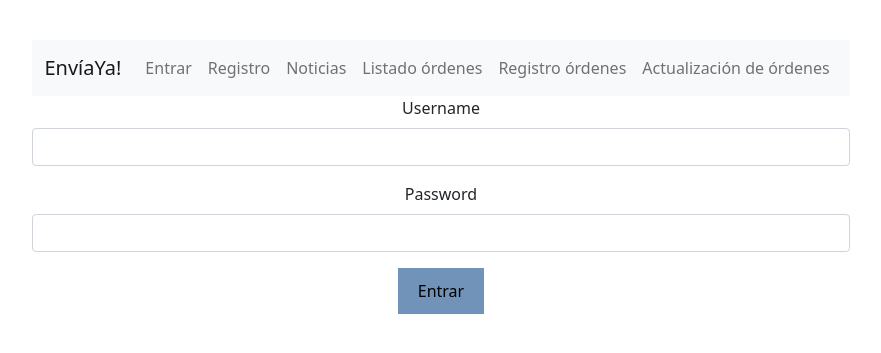
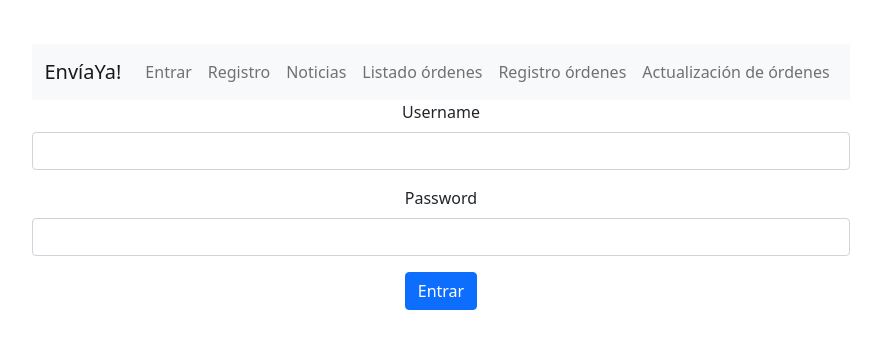
Before and after one commit to Nmartinez28/sprint2mintic, a React (Vite) app: page /Entrar in a window 1280 px wide. Shown: the part 223-576 px from the top of the page, without its empty margins (199-1080 px from the left). Built offline with nearby package versions, Linux system fonts and the light colour scheme.

Commit message:
Actualización Entrar

```diff
--- a/src/componentes/Entrar.jsx
+++ b/src/componentes/Entrar.jsx
@@ -1,28 +1,23 @@
 import { useRef } from "react"
 
 export default function Entrar() {
-
-    //Crea los hooks de referencia para manipular los usuarios y password.
     const UsernameRef = useRef()
     const PasswordRef = useRef()
 
-    //Función para enviar datos al servidor.
     function Entrar() {
-        //Captura el usename y password.
         const usuario = UsernameRef.current.value;
-        const password = PasswordRef.current.value;
+        const contraseña = PasswordRef.current.value;
 
-        //Función que consume la API
         fetch("http://localhost:8000/login", {
             headers: { "content-type": "application/json" },
             method: "POST",
-            body: JSON.stringify({ usuario, password })
+            body: JSON.stringify({ usuario, contraseña })
         }).then(res => res.json())
             .then(res => {
                 if (res.estado === "ok") {
                     window.location.href = res.url;
                 } else {
-                    alert("Error: Por favor verificar usuario o contraseña")
+                    alert("¡Error! Por favor, verifica tu usuario o contraseña.")
                 }
             })
     }
@@ -37,7 +32,7 @@ export default function Entrar() {
                 <label className="form-label" htmlFor="">Password</label>
                 <input ref={PasswordRef} className="form-control" type="password" />
             </p>
-            <button onClick={Entrar}>Entrar</button>
+            <button onClick={Entrar} type="button" className="btn btn-primary">Entrar</button>
         </form>
     )
 }
```
